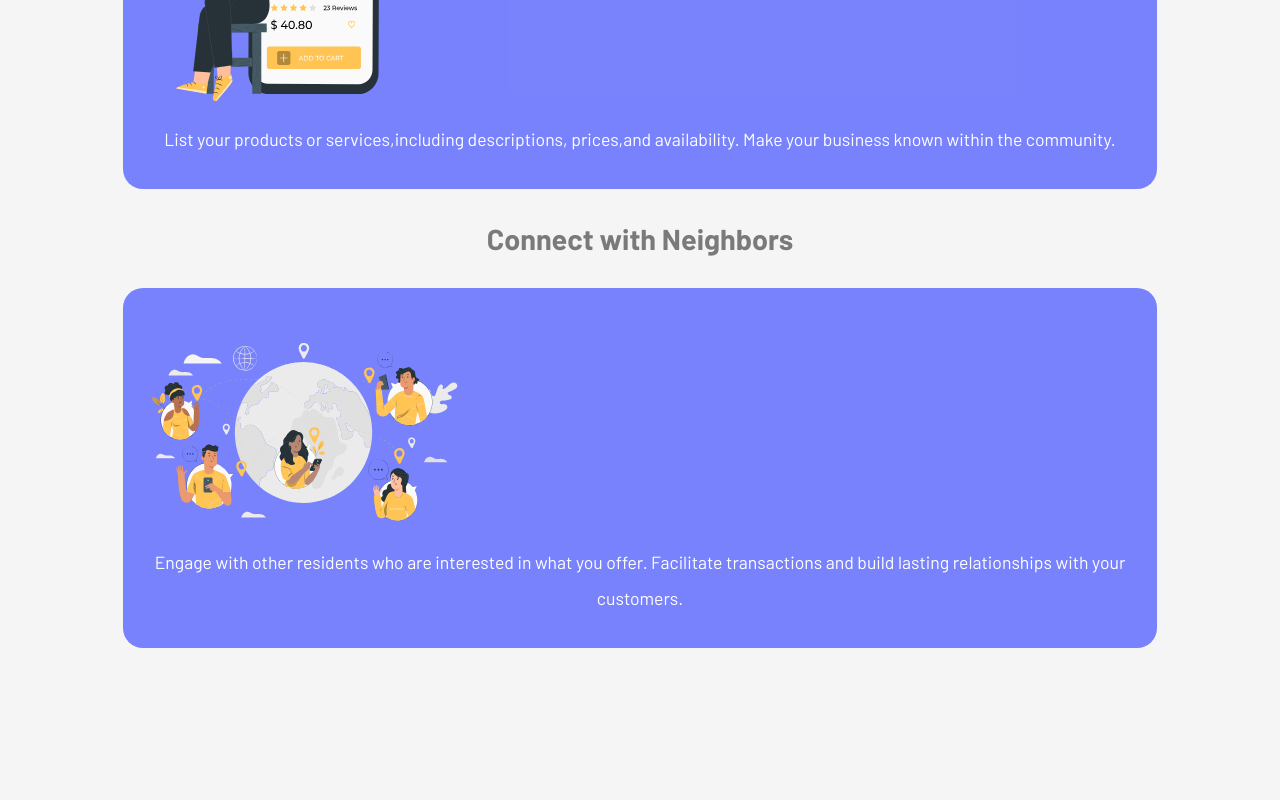
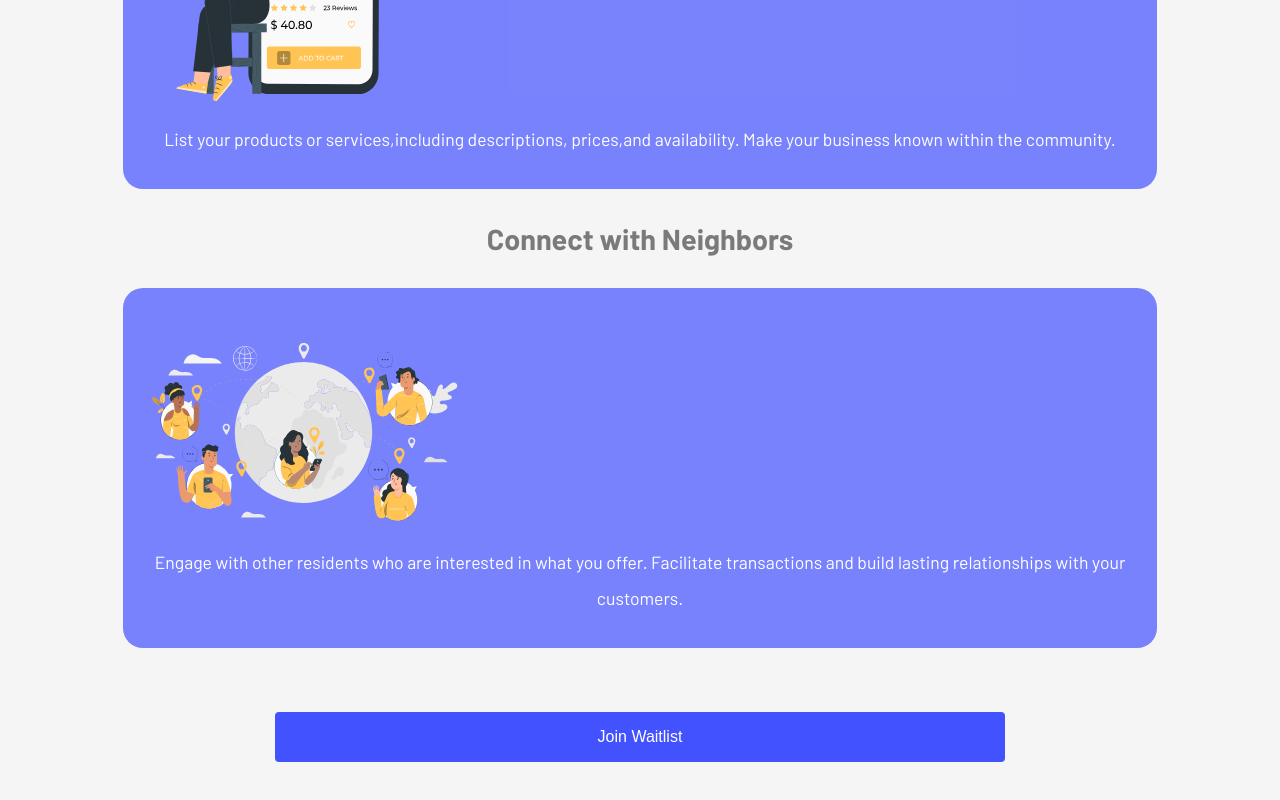
Before and after one commit to Zavi254/Jirani-Connect, a React (Vite) app: page / in a window 1280 px wide. Shown: the part 2701-3501 px from the top of the page. Before the commit the page ends 3441 px from the top, so only its background shows below. Built offline with nearby package versions, Linux system fonts and the light colour scheme.

Commit message:
Added the join waitlist button in the how it works section

```diff
--- a/src/components/HowItWorks.jsx
+++ b/src/components/HowItWorks.jsx
@@ -18,6 +18,7 @@ const HowItWorks = () => {
           </div>
         </div>
       ))}
+      <button>Join Waitlist</button>
     </section>
   );
 };
--- a/src/styles/HowItWorks.css
+++ b/src/styles/HowItWorks.css
@@ -1,5 +1,17 @@
 #how-it-works{
     padding-bottom: 60px;
+}
+#how-it-works button{
+    background-color: #4352FF;
+    border: none;
+    padding: 1rem 2rem;
+    border-radius: 4px;
+    font-size: 1rem;
+    color: #fff;
+    font-weight: 500;
+    width: 60%;
+    margin: 4rem auto;
+    display: block;
 }
 .how-it-works-title{
     font-size: 1.8rem;
```
